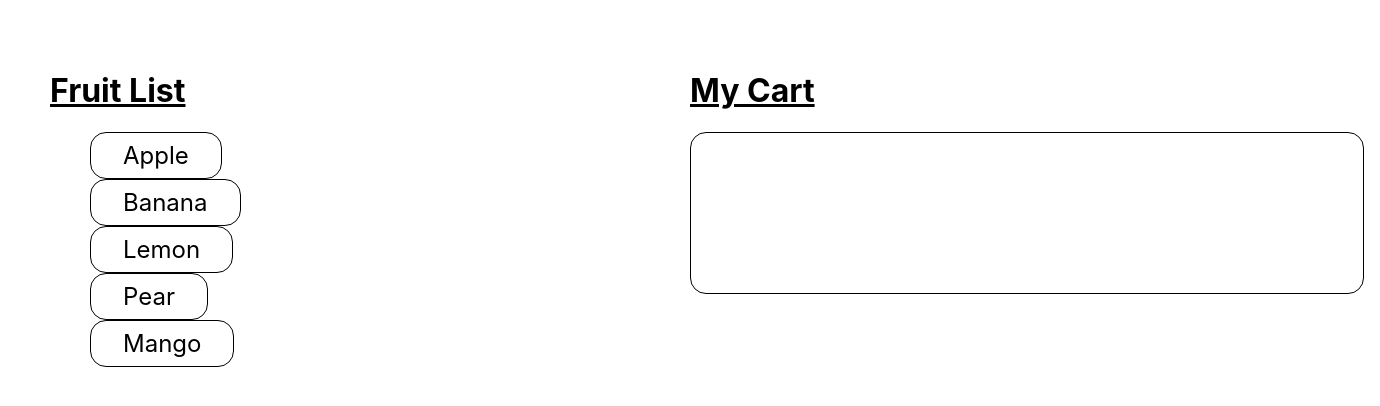
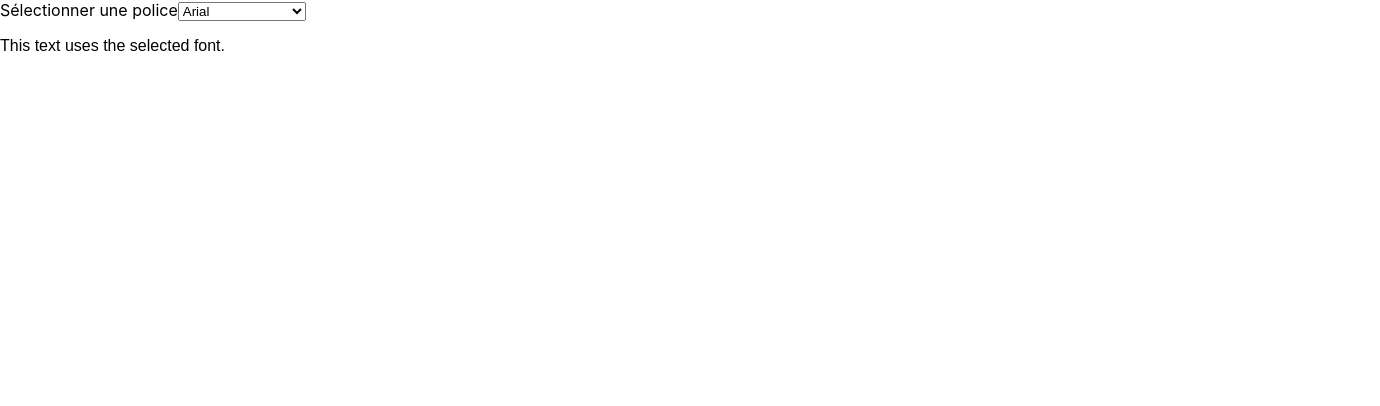
Before and after one commit to johan-uqac/hackathon-web, a React (Create React App) app in the folder hackaton-web/: page / in a window 1280 px wide. Shown: the top 406 px of the page, 1380 px wide, since content can reach past the window. Built offline with nearby package versions, Linux system fonts and the light colour scheme.

Commit message:
add selector font

```diff
--- a/hackaton-web/src/App.tsx
+++ b/hackaton-web/src/App.tsx
@@ -1,41 +1,20 @@
-import { DndContext, DragEndEvent } from "@dnd-kit/core";
-import { useState } from "react";
-import "./App.css";
-import CartDroppable from "./Droppable";
-import FruitDraggable from "./Components/Draggables/Draggable";
+import React, { useState } from 'react';
+import FontSelector from './font-selector';
 
-const App = () => {
-  const fruits = ["Apple", "Banana", "Lemon", "Pear", "Mango"];
-  const [cartItems, setCartItems] = useState<string[]>([]);
+function App() {
+  const [selectedFont, setSelectedFont] = useState('Arial');
 
-  const addItemsToCart = (e: DragEndEvent) => {
-    const newItem = e.active.data.current?.title;
-    if (e.over?.id !== "cart-droppable" || !newItem) return;
-    const temp = [...cartItems];
-    temp.push(newItem);
-    setCartItems(temp);
+  const handleFontChange = (newFont : string) => {
+    setSelectedFont(newFont);
   };
 
   return (
-    <DndContext onDragEnd={addItemsToCart}>
-      <div className="container">
-        <main className="main">
-          <div className="fruit-list-section">
-            <h1>Fruit List</h1>
-            <ul className="fruit-list">
-              {fruits.map((fruit) => (
-                <FruitDraggable key={fruit}>{fruit}</FruitDraggable>
-              ))}
-            </ul>
-          </div>
-          <div className="cart-section">
-            <h1>My Cart</h1>
-            <CartDroppable items={cartItems} />
-          </div>
-        </main>
-      </div>
-    </DndContext>
+    <div className="App">
+      <FontSelector onSelectFont={handleFontChange} />
+      <p style={{ fontFamily: selectedFont }}>This text uses the selected font.</p>
+
+    </div>
   );
-};
+}
 
 export default App;
--- /dev/null
+++ b/hackaton-web/src/font-selector.jsx
@@ -0,0 +1,26 @@
+import React, { useState } from 'react';
+
+function FontSelector({ onSelectFont }) {
+  const [selectedFont, setSelectedFont] = useState('Default Font');
+
+  const handleFontChange = (event) => {
+    const newFont = event.target.value;
+    setSelectedFont(newFont);
+    onSelectFont(newFont);
+  };
+
+  return (
+    <div>
+      <label>Sélectionner une police</label>
+      <select value={selectedFont} onChange={handleFontChange}>
+        <option value="Arial">Arial</option>
+        <option value='Courier New'>Courier New</option>
+        <option value="Times new roman">Times new roman</option>
+        <option value="Verdana">Verdana</option>
+      </select>
+    </div>
+
+  );
+}
+
+export default FontSelector;
```
